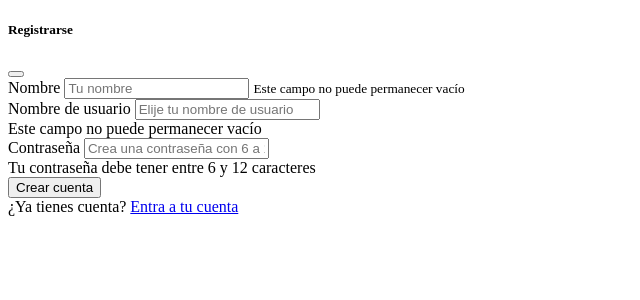
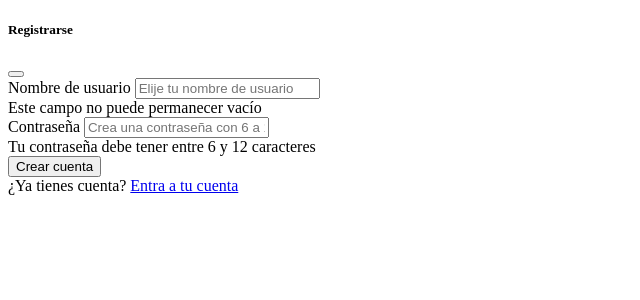
Before and after one commit to rocioabril/series-reviews, a PHP site: page /registrarse.php in a window 1280 px wide. Shown: the top 300 px of the page, without its empty margins (0-640 px from the left). Run offline with PHP 8.4, Linux system fonts and the light colour scheme.

Commit message:
borre nombre en formulario de registro

```diff
--- a/registrarse.php
+++ b/registrarse.php
@@ -25,12 +25,7 @@
     <section class="formulario_login">
         <form action="" method="POST" class="needs-validation">
             <div class="form-group m-3">
-              <label for="nombre">Nombre</label>
-              <input type="test" class="form-control" id="nombreRegistro" name="nombreRegistro"  placeholder="Tu nombre" class="normal" required>
-              <small class="invalid-feedback">Este campo no puede permanecer vacío</small>
-            </div>
-            <div class="form-group m-3">
-                <label for="user">Nombre de usuario</label>
+                <label for="usuarioRegistro">Nombre de usuario</label>
                 <input type="test" class="form-control" id="usuarioRegistro" name="usuarioRegistro"  placeholder="Elije tu nombre de usuario" required>
                 <div class="invalid-feedback">Este campo no puede permanecer vacío</div>
             </div>
@@ -105,3 +100,24 @@
 
 </html>
 <!-- fin del modal -->
+
+<?php
+if($_POST){
+$nombre = $_POST['nombre'];
+$usuario = $_POST['usuarioRegistro'];
+$password = $_POST['passwordRegistro'];
+
+include("funciones.php");
+
+$conexion = conectar_db();
+
+$filtro = $_GET["filtro"];
+
+$consulta = "INSERT INTO usuarios (	nombre_usuario, password_usuario, column3, ...)
+VALUES (value1, value2, value3, ...);";
+
+$resultado_consulta = $conexion->query($consulta);
+
+$resultado_consulta->fetch_assoc();
+}
+                ?>
```
